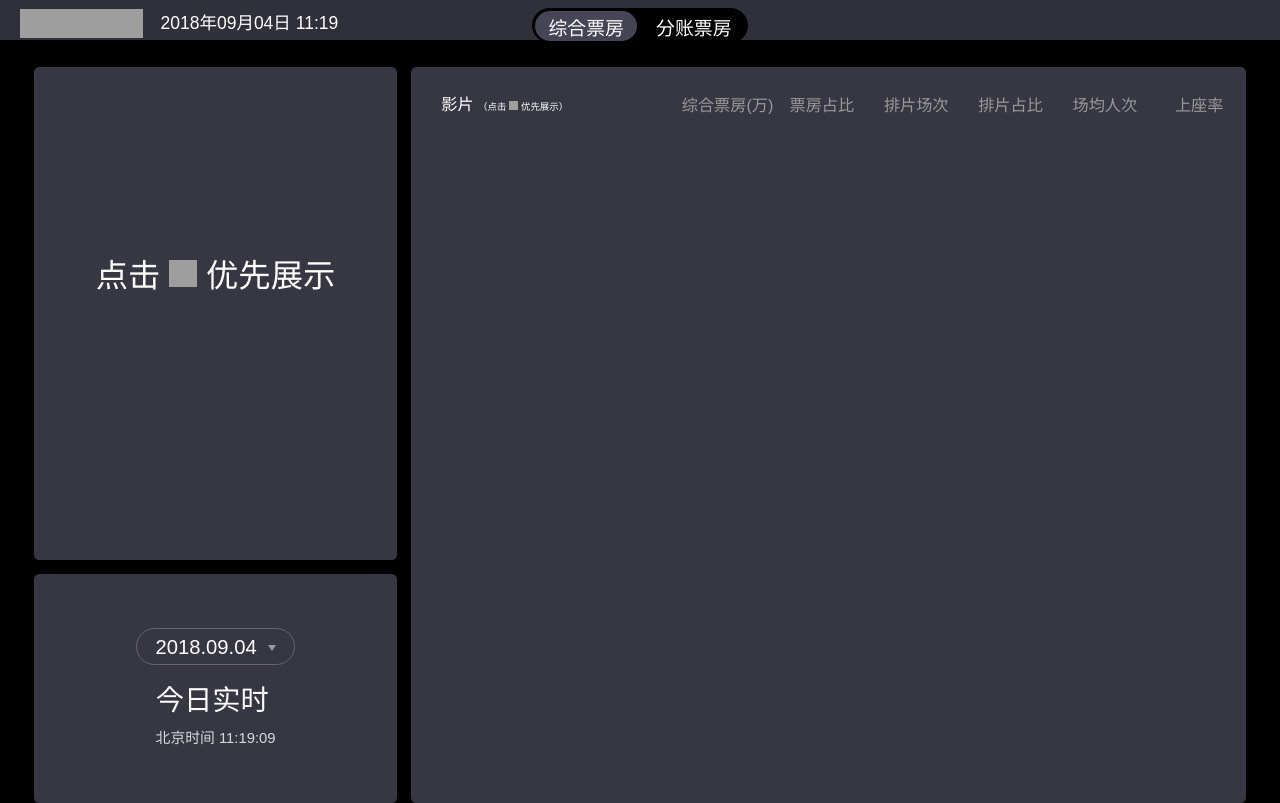
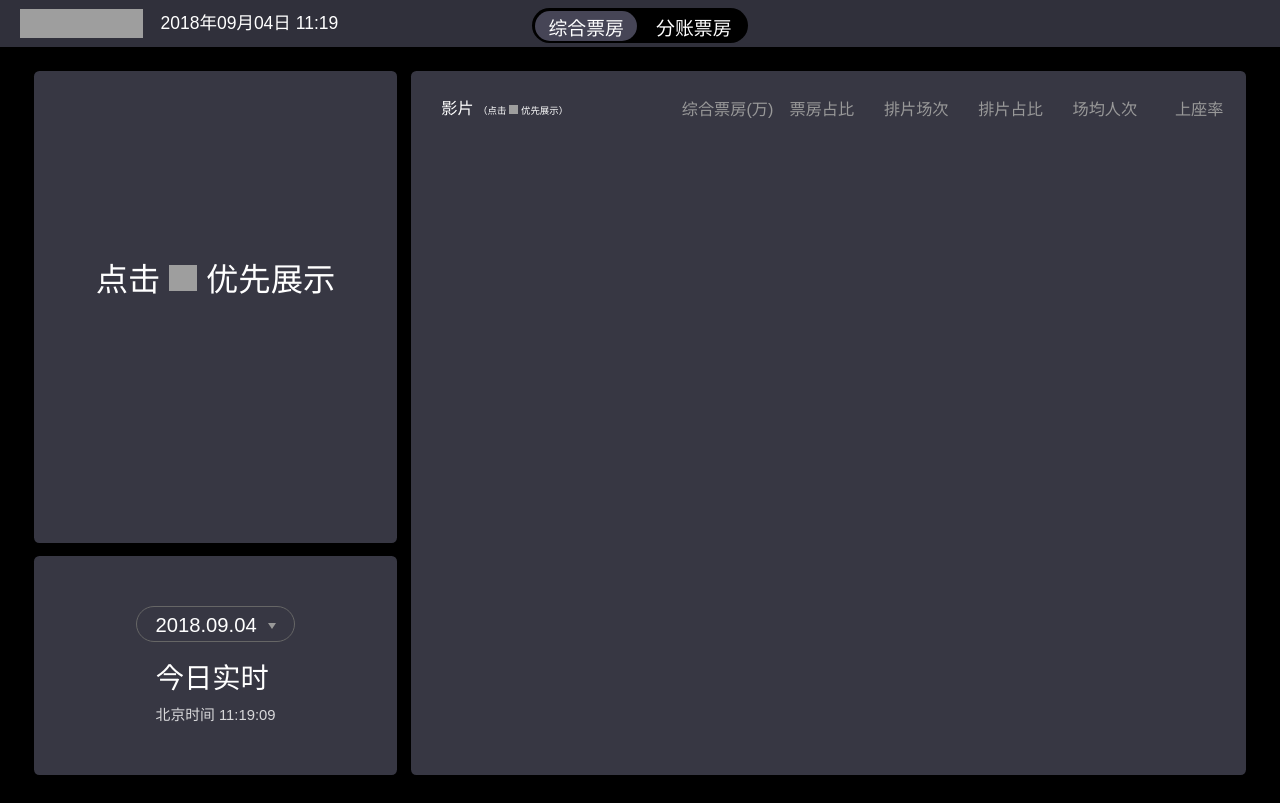
Before and after one commit to akueq/JSwebPractice, a plain HTML site: page first.html in a window 1280 px wide. Drawn offline with Linux system fonts and the light colour scheme; files that its build step writes are made by us from their sources; no server answers; grey boxes are pictures that could not be loaded; files whose address does not match are found by name.

Commit message:
改一下

```diff
--- a/first.css
+++ b/first.css
@@ -44,7 +44,7 @@ p {
 }
 
 .top {
-  height: 5vh;
+  height: .7rem;
   line-height: .7rem; /*行间距*/
   background-color: #30303b;
   position: relative;
@@ -112,9 +112,9 @@ p {
 }
 
 .middle .middle-left {
-  height: 92vh;
-  position: relative;
-  top: .4rem;
+  height: 88vh;
+  position: absolute;
+  top: 3vh;
   bottom: .4rem;
   left: .5rem;
   width: 5.4rem;
@@ -212,9 +212,9 @@ p {
 
 /*中间右侧的表格样式*/
 .middle .middle-list {
-  height:92vh;
+  height:88vh;
   position: absolute;
-  top: .4rem;
+  top: 3vh;
   bottom: .4rem;
   left: 6.1rem;
   right: .5rem;
```
